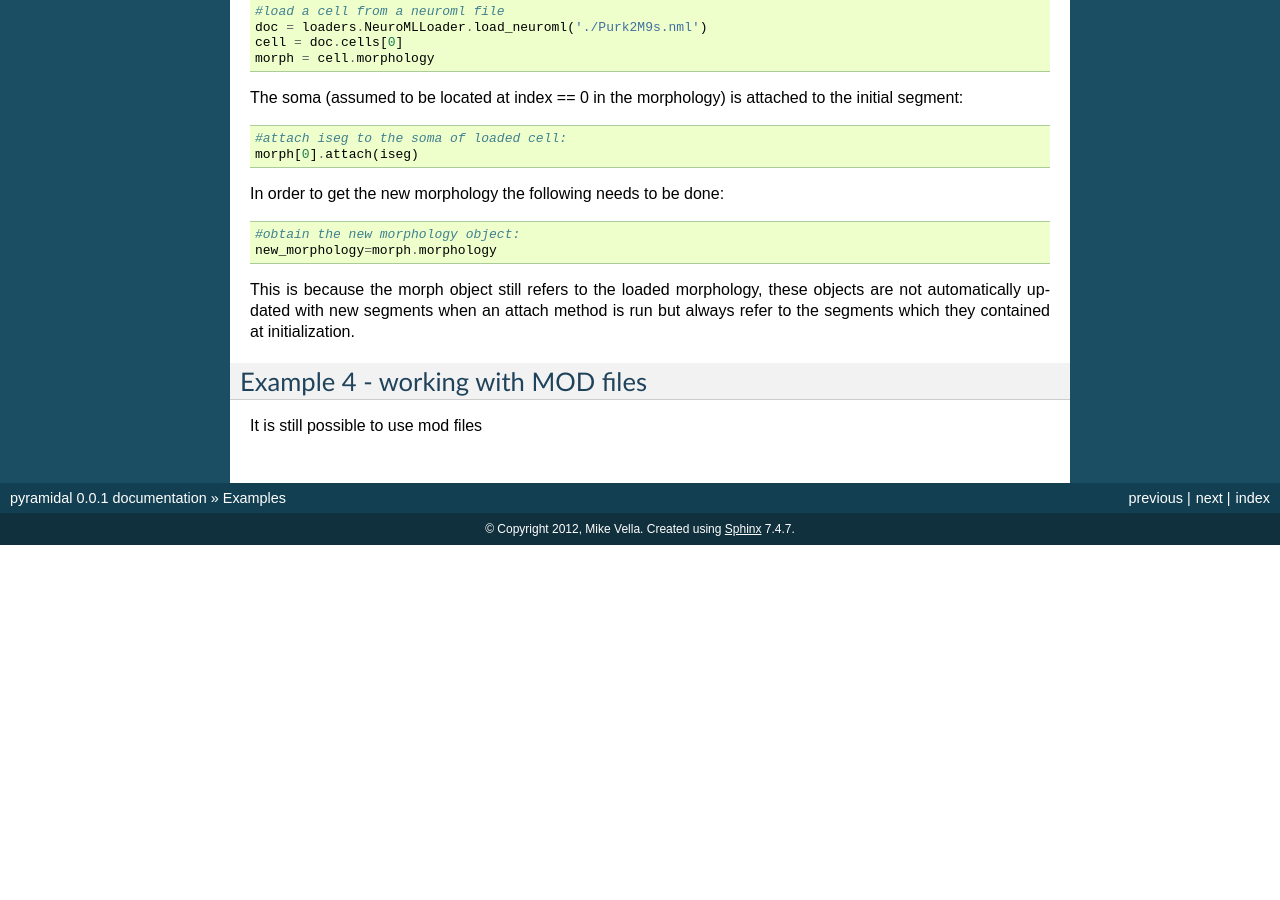
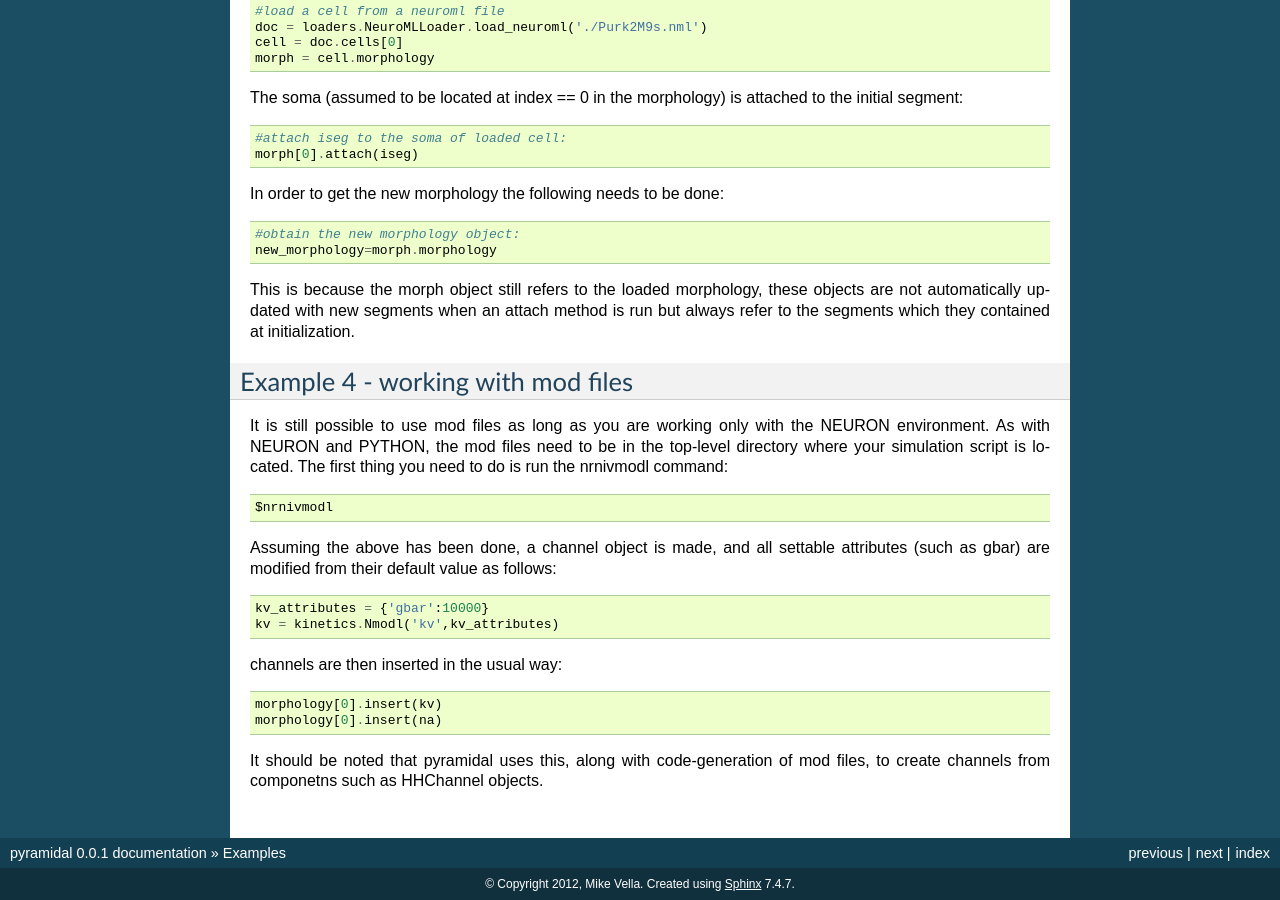
Before and after one commit to vellamike/pyramidal, a Sphinx documentation site: the page built from doc/examples.rst, in a window 1280 px wide and 900 px high, scrolled down 4737 px. Built offline with Sphinx 7.4.7, drawn with Linux system fonts in a browser that asks for light colours; before the commit the page ends 5282 px from its top, so only the background shows below that; some of the changed text lies outside the part shown.

Commit message:
example 4 documentation complete

```diff
--- a/doc/examples.rst
+++ b/doc/examples.rst
@@ -222,7 +222,27 @@ In order to get the new morphology the following needs to be done:
 This is because the morph object still refers to the loaded morphology, these objects are not automatically updated with new segments when an attach method is run but always refer to the segments which they contained at initialization.
 
 
-Example 4 - working with MOD files
+Example 4 - working with mod files
 ----------------------------------
 
-It is still possible to use mod files
+It is still possible to use mod files as long as you are working only with the NEURON environment. As with NEURON and PYTHON, the mod files need to be in the top-level directory where your simulation script is located. The first thing you need to do is run the nrnivmodl command:
+
+.. code-block::
+
+    $nrnivmodl
+
+Assuming the above has been done, a channel object is made, and all settable attributes (such as gbar) are modified from their default value as follows:
+
+.. code-block:: python
+
+    kv_attributes = {'gbar':10000}
+    kv = kinetics.Nmodl('kv',kv_attributes)
+
+channels are then inserted in the usual way:
+
+.. code-block:: python
+
+    morphology[0].insert(kv)
+    morphology[0].insert(na)
+
+It should be noted that pyramidal uses this, along with code-generation of mod files, to create channels from componetns such as HHChannel objects.
```
Also changed, not shown: 1 other file.
